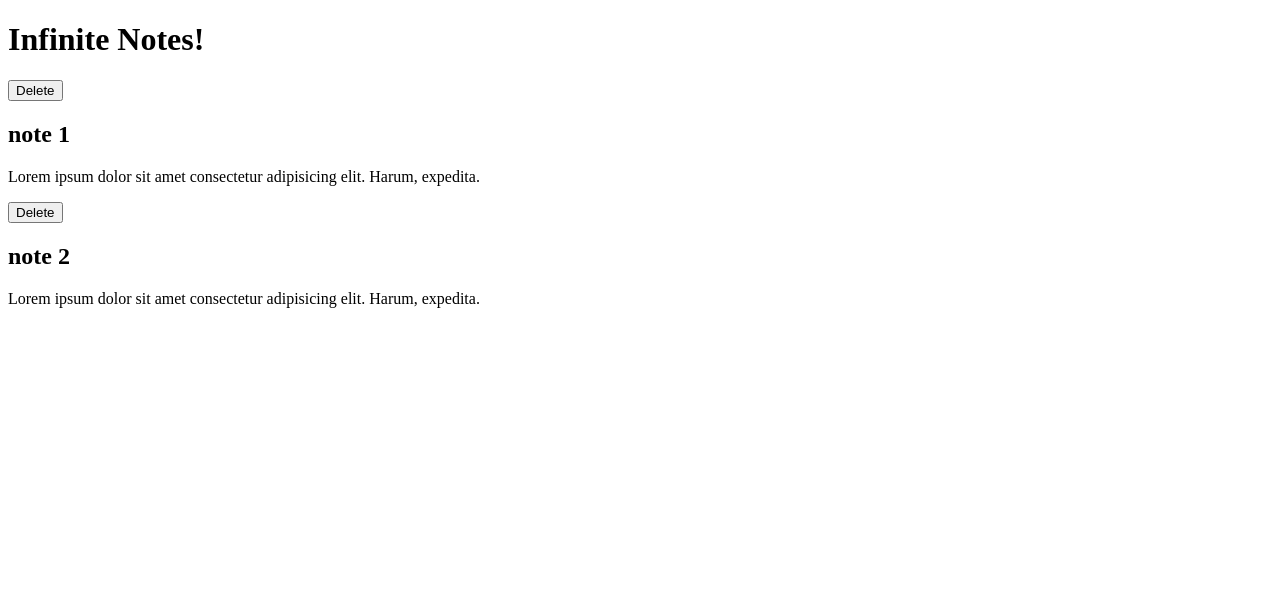
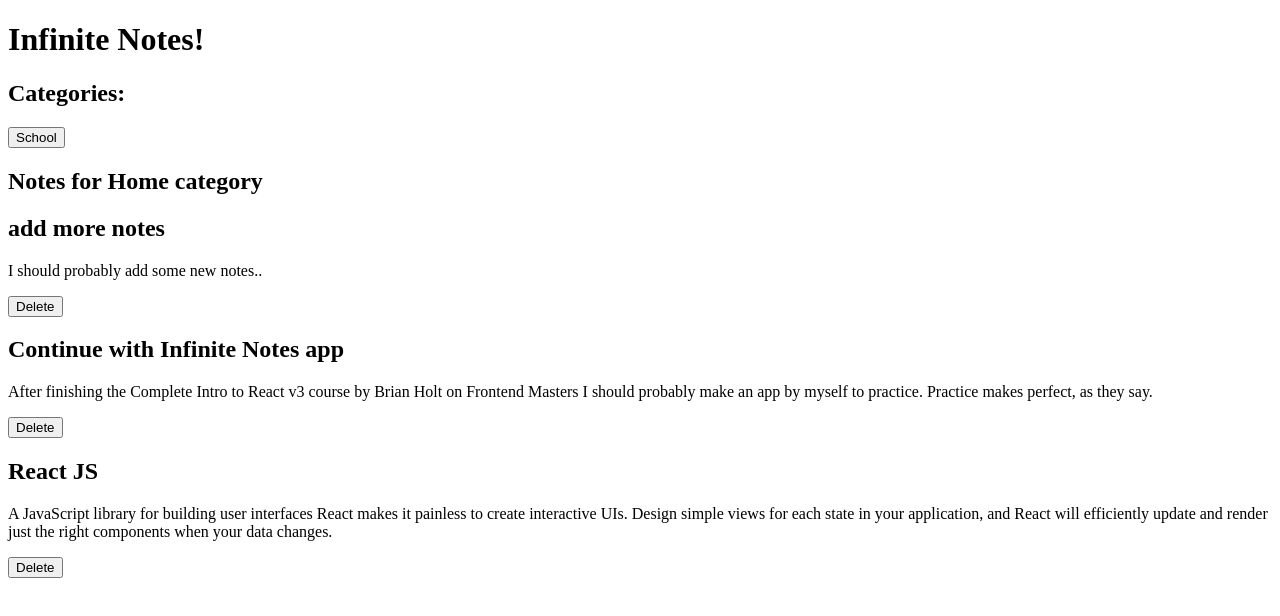
Before and after one commit to EddyVinck/Infinite-Notes, a React app: page / in a window 1280 px wide. Shown: the top 616 px of the page. Built offline with nearby package versions, Linux system fonts and the light colour scheme.

Commit message:
made a data mockup json and read the first level of notes and categories

```diff
--- a/src/App.jsx
+++ b/src/App.jsx
@@ -1,10 +1,11 @@
 import React from 'react';
 import Notes from './Notes';
+import notes from './notes-data';
 
 const App = () => (
   <div>
     <h1>Infinite Notes!</h1>
-    <Notes />
+    <Notes notes={notes} />
   </div>
 );
 
--- /dev/null
+++ b/src/Categories.jsx
@@ -0,0 +1,22 @@
+import React from 'react';
+import { arrayOf } from 'prop-types';
+import category from './types';
+
+const Categories = (props) => {
+  const { categories } = props;
+  console.log(categories);
+  return (
+    <div className="categories">
+      <h2>Categories:</h2>
+      {categories.map((cat) => (
+        <button key={cat.categoryName} type="button">
+          {cat.categoryName}
+        </button>
+      ))}
+    </div>
+  );
+};
+
+Categories.propTypes = { categories: arrayOf(category).isRequired };
+
+export default Categories;
--- a/src/Note.jsx
+++ b/src/Note.jsx
@@ -5,6 +5,8 @@ const Note = (props) => {
   const { note, handleDeleteNote } = props;
   return (
     <div className="note">
+      <h2>{note.title}</h2>
+      <p>{note.text}</p>
       <button
         onClick={() => {
           handleDeleteNote(note.id);
@@ -13,8 +15,6 @@ const Note = (props) => {
       >
         Delete
       </button>
-      <h2>{note.title}</h2>
-      <p>{note.text}</p>
     </div>
   );
 };
--- a/src/Notes.jsx
+++ b/src/Notes.jsx
@@ -1,52 +1,35 @@
 /* eslint-disable no-console */
-import React, { Component } from 'react';
+import React, { Component, Fragment } from 'react';
 import Note from './Note';
+import Categories from './Categories';
+
+import category from './types';
 
 class Notes extends Component {
-  state = {
-    notes: [
-      {
-        id: 0,
-        title: 'note 1',
-        text: 'Lorem ipsum dolor sit amet consectetur adipisicing elit. Harum, expedita.',
-      },
-      {
-        id: 1,
-        title: 'note 2',
-        text: 'Lorem ipsum dolor sit amet consectetur adipisicing elit. Harum, expedita.',
-      },
-    ],
-  };
-
   componentDidUpdate() {
     // update db if the notes have changed
     // or maybe do this on a note basis instead of overwriting the entire notes in the database
   }
 
-  handleDeleteNote = (noteID) => {
-    const { notes } = this.state;
-
-    // copy the array
-    const newNotes = notes.slice();
-
-    // delete one note
-    const noteToDelete = newNotes.findIndex((note) => note.id === noteID);
-    const deleteCount = 1;
-    newNotes.splice(noteToDelete, deleteCount);
-
-    this.setState({ notes: newNotes });
-  };
+  handleDeleteNote = () => {};
 
   render() {
-    const { notes } = this.state;
+    const { notes } = this.props;
+    console.log(notes);
     return (
-      <div className="Notes">
-        {notes.map((note) => (
-          <Note key={note.id} note={note} handleDeleteNote={this.handleDeleteNote} />
-        ))}
-      </div>
+      <Fragment>
+        <Categories categories={notes.categories} />
+        <h2>Notes for {notes.categoryName} category</h2>
+        <div className="Notes">
+          {notes.notes.map((note) => (
+            <Note key={note.id} note={note} handleDeleteNote={this.handleDeleteNote} />
+          ))}
+        </div>
+      </Fragment>
     );
   }
 }
 
+Notes.propTypes = { notes: category.isRequired };
+
 export default Notes;
--- /dev/null
+++ b/src/notes-data.json
@@ -0,0 +1,93 @@
+{
+  "categoryName":"Home",
+  "notes":[
+    {
+      "id":0,
+      "title":"add more notes",
+      "text":"I should probably add some new notes.."
+    },
+    {
+      "id":1,
+      "title":"Continue with Infinite Notes app",
+      "text":"After finishing the Complete Intro to React v3 course by Brian Holt on Frontend Masters I should probably make an app by myself to practice.\n \n Practice makes perfect, as they say."
+    },
+    {
+      "id":2,
+      "title":"React JS",
+      "text":"A JavaScript library for building user interfaces\n \n React makes it painless to create interactive UIs. Design simple views for each state in your application, and React will efficiently update and render just the right components when your data changes."
+    }
+  ],
+  "categories":[
+    {
+      "categoryName":"School",
+      "notes":[
+        {
+          "id":0,
+          "title":"School Note 1",
+          "text":"Lorem ipsum dolor sit amet consectetur adipisicing elit. Distinctio tempora officiis sed quis nostrum fugiat ea. Dicta neque beatae molestiae! "
+        },
+        {
+          "id":1,
+          "title":"School Note 2",
+          "text":"Lorem ipsum dolor sit amet consectetur adipisicing elit. Distinctio tempora officiis sed quis nostrum fugiat ea. Dicta neque beatae molestiae! "
+        }
+      ],
+      "categories":[
+        {
+          "categoryName":"Web development",
+          "notes":[
+            {
+              "id":0,
+              "title":"Web development Note 1",
+              "text":"Lorem ipsum dolor sit amet consectetur adipisicing elit. Distinctio tempora officiis sed quis nostrum fugiat ea. Dicta neque beatae molestiae! "
+            },
+            {
+              "id":1,
+              "title":"Web development Note 2",
+              "text":"Lorem ipsum dolor sit amet consectetur adipisicing elit. Distinctio tempora officiis sed quis nostrum fugiat ea. Dicta neque beatae molestiae! "
+            }
+          ],
+          "categories":[
+
+          ]
+        },
+        {
+          "categoryName":"Mobile App Development",
+          "notes":[
+            {
+              "id":0,
+              "title":"Mobile App Development Note 1",
+              "text":"Lorem ipsum dolor sit amet consectetur adipisicing elit. Distinctio tempora officiis sed quis nostrum fugiat ea. Dicta neque beatae molestiae! "
+            },
+            {
+              "id":1,
+              "title":"Mobile App Development Note 2",
+              "text":"Lorem ipsum dolor sit amet consectetur adipisicing elit. Distinctio tempora officiis sed quis nostrum fugiat ea. Dicta neque beatae molestiae! "
+            }
+          ],
+          "categories":[
+
+          ]
+        },
+        {
+          "categoryName":"Database",
+          "notes":[
+            {
+              "id":0,
+              "title":"Database Note 1",
+              "text":"Lorem ipsum dolor sit amet consectetur adipisicing elit. Distinctio tempora officiis sed quis nostrum fugiat ea. Dicta neque beatae molestiae! "
+            },
+            {
+              "id":1,
+              "title":"Database Note 2",
+              "text":"Lorem ipsum dolor sit amet consectetur adipisicing elit. Distinctio tempora officiis sed quis nostrum fugiat ea. Dicta neque beatae molestiae! "
+            }
+          ],
+          "categories":[
+
+          ]
+        }
+      ]
+    }
+  ]
+}
--- a/src/types.js
+++ b/src/types.js
@@ -1,17 +1,17 @@
 import { shape, string, arrayOf } from 'prop-types';
 
-const note = {
+const note = shape({
   title: string,
   text: string,
-};
+});
 
 const categoryStructure = {
   categoryName: string,
   notes: arrayOf(note),
-  categories: [],
+  // categories: [],
 };
 
-categoryStructure.categories = arrayOf(categoryStructure);
+// categoryStructure.categories = arrayOf(categoryStructure);
 
 const category = shape(categoryStructure);
 
```
